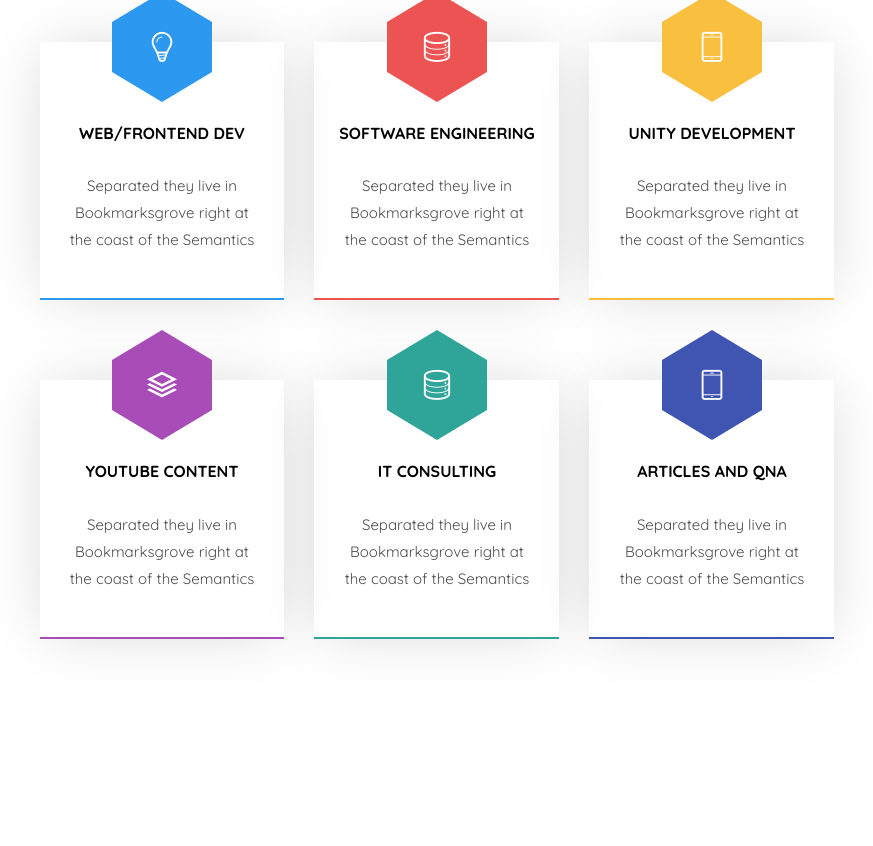
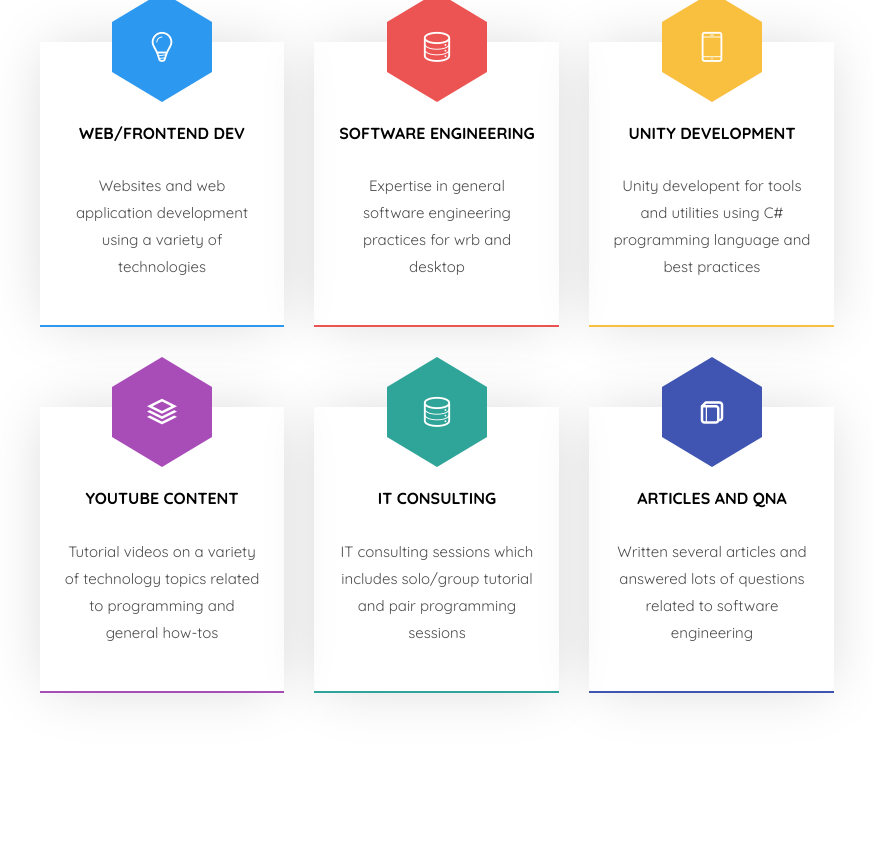
Before and after one commit to Nitij/nitij.github.io, a plain HTML site: page index.html in a window 1280 px wide. Shown: the part 954-1800 px from the top of the page, without its empty margins (353-1226 px from the left). Drawn offline with nearby package versions, Linux system fonts and the light colour scheme; files whose address does not match are found by name; a web font is replaced by a local one.

Commit message:
Update index.html

```diff
--- a/index.html
+++ b/index.html
@@ -68,10 +68,10 @@
 				</div>
 				<div class="colorlib-narrow-content">
 					<div class="row">
-						<div class="col-md-3 col-sm-3"><a target="_blank" href="https://discord.gg/Jb9EQhhe4h"><img src = "images/discord.png" alt="discord link" width='30'/></a></div>
-						<div class="col-md-3 col-sm-3"><a target="_blank" href="https://www.patreon.com/CodeRadiance"><img src = "images/patreon.png" alt="patreon link" width='30'/></a></div>
-						<div class="col-md-3 col-sm-3"><a target="_blank" href="https://www.youtube.com/c/CodeRadiance"><img src = "images/youtube.png" alt="youtube link" width='30'/></a></div>
-						<div class="col-md-3 col-sm-3"><a target="_blank" href="https://assetstore.unity.com/publishers/45352"><img src = "images/unity.png" alt="unity link" width='30'/></a></div>
+						<div class="col-md-3 col-sm-3 col-xs-3"><a target="_blank" href="https://discord.gg/Jb9EQhhe4h"><img src = "images/discord.png" alt="discord link" width='30'/></a></div>
+						<div class="col-md-3 col-sm-3 col-xs-3"><a target="_blank" href="https://www.patreon.com/CodeRadiance"><img src = "images/patreon.png" alt="patreon link" width='30'/></a></div>
+						<div class="col-md-3 col-sm-3 col-xs-3"><a target="_blank" href="https://www.youtube.com/c/CodeRadiance"><img src = "images/youtube.png" alt="youtube link" width='30'/></a></div>
+						<div class="col-md-3 col-sm-3 col-xs-3"><a target="_blank" href="https://assetstore.unity.com/publishers/45352"><img src = "images/unity.png" alt="unity link" width='30'/></a></div>
 					</div>
 
 				</div>
@@ -141,7 +141,7 @@
 								</span>
 								<div class="desc">
 									<h3>Web/Frontend Dev</h3>
-									<p>Separated they live in Bookmarksgrove right at the coast of the Semantics</p>
+									<p>Websites and web application development using a variety of technologies</p>
 								</div>
 							</div>
 						</div>
@@ -152,7 +152,7 @@
 								</span>
 								<div class="desc">
 									<h3>Software Engineering</h3>
-									<p>Separated they live in Bookmarksgrove right at the coast of the Semantics</p>
+									<p>Expertise in general software engineering practices for wrb and desktop</p>
 								</div>
 							</div>
 						</div>
@@ -163,7 +163,7 @@
 								</span>
 								<div class="desc">
 									<h3>Unity Development</h3>
-									<p>Separated they live in Bookmarksgrove right at the coast of the Semantics</p>
+									<p>Unity developent for tools and utilities using C# programming language and best practices</p>
 								</div>
 							</div>
 						</div>
@@ -174,7 +174,7 @@
 								</span>
 								<div class="desc">
 									<h3>YouTube Content</h3>
-									<p>Separated they live in Bookmarksgrove right at the coast of the Semantics</p>
+									<p>Tutorial videos on a variety of technology topics related to programming and general how-tos</p>
 								</div>
 							</div>
 						</div>
@@ -185,18 +185,18 @@
 								</span>
 								<div class="desc">
 									<h3>IT Consulting</h3>
-									<p>Separated they live in Bookmarksgrove right at the coast of the Semantics</p>
+									<p>IT consulting sessions which includes solo/group tutorial and pair programming sessions</p>
 								</div>
 							</div>
 						</div>
 						<div class="col-md-4 text-center animate-box">
 							<div class="services color-6">
 								<span class="icon">
-									<i class="icon-phone3"></i>
+									<i class="icon-book"></i>
 								</span>
 								<div class="desc">
 									<h3>Articles and QnA</h3>
-									<p>Separated they live in Bookmarksgrove right at the coast of the Semantics</p>
+									<p>Written several articles and answered lots of questions related to software engineering</p>
 								</div>
 							</div>
 						</div>
```
